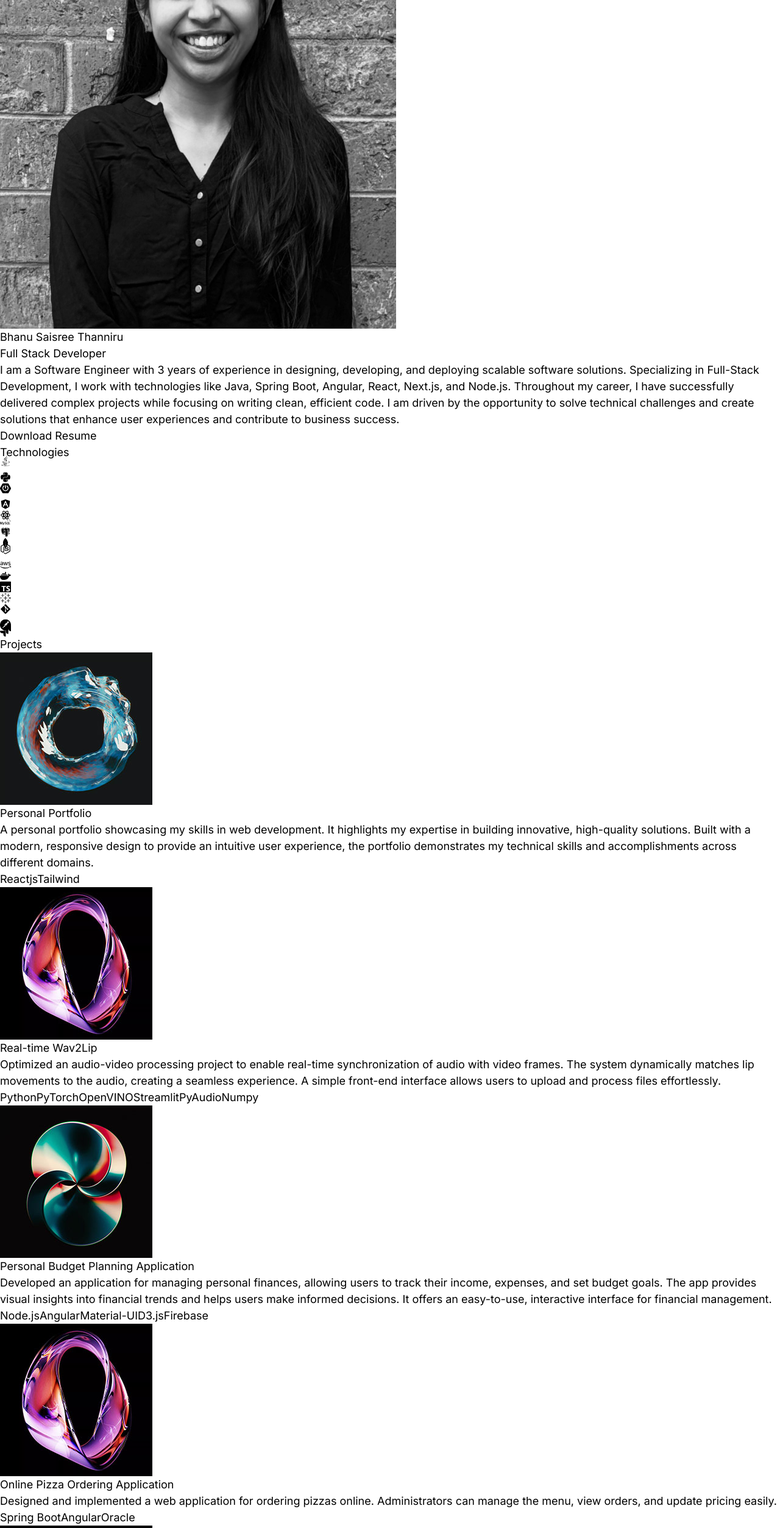
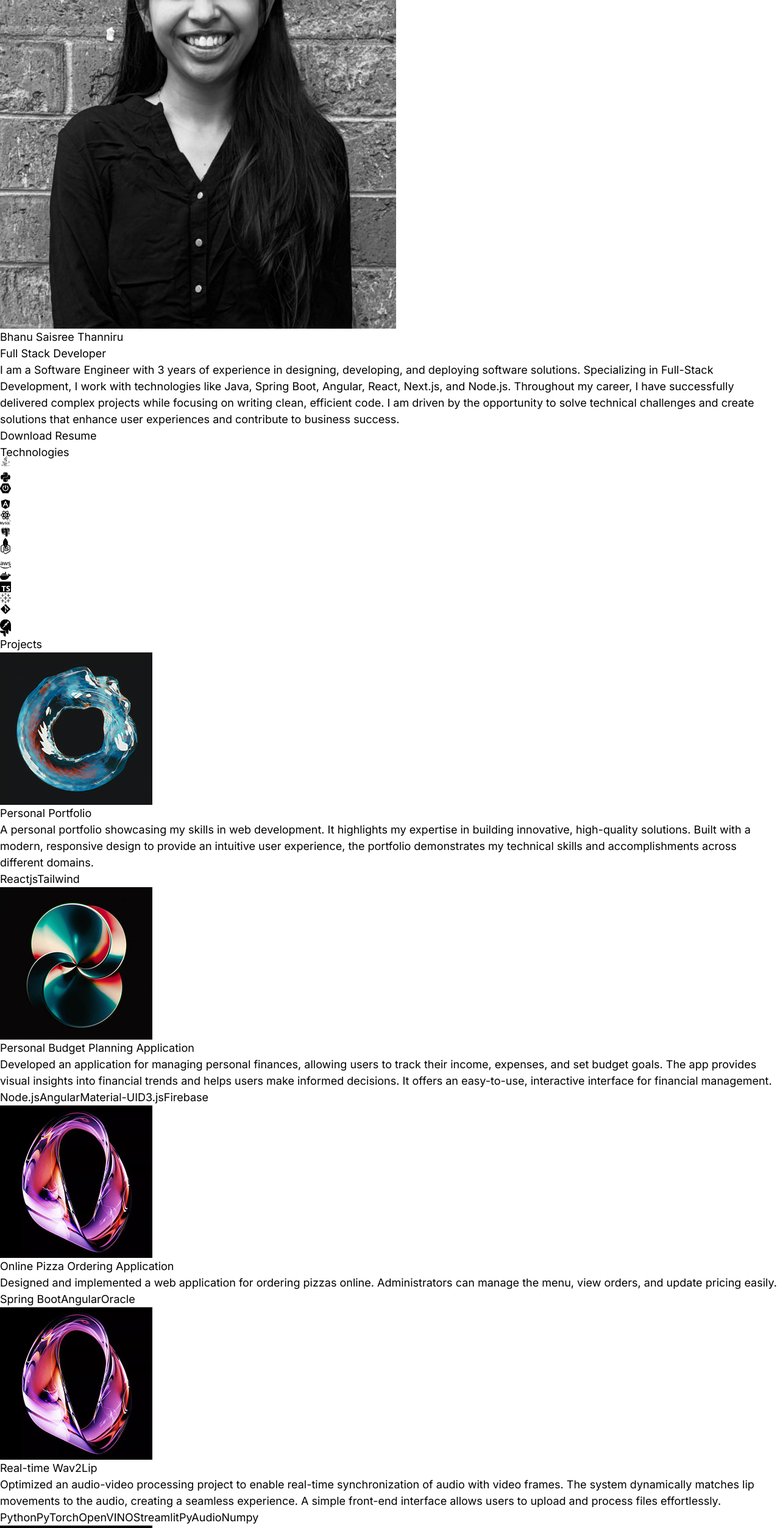
Before and after one commit to BhanuThanniru/my-portfolio, a React (Vite) app: page / in a window 1280 px wide. Shown: the part 234-2740 px from the top of the page at 61% size. Built offline with nearby package versions, Linux system fonts and the light colour scheme.

Commit message:
Update index.js

```diff
--- a/src/constants/index.js
+++ b/src/constants/index.js
@@ -3,9 +3,9 @@ import project2 from "../assets/projects/project-2.webp";
 import project3 from "../assets/projects/project-3.webp";
 import project4 from "../assets/projects/project-4.webp";
 
-export const HERO_CONTENT = `I am a Software Engineer with 3 years of experience in designing, developing, and deploying scalable software solutions. Specializing in Full-Stack Development, I work with technologies like Java, Spring Boot, Angular, React, Next.js, and Node.js. Throughout my career, I have successfully delivered complex projects while focusing on writing clean, efficient code. I am driven by the opportunity to solve technical challenges and create solutions that enhance user experiences and contribute to business success.`;
+export const HERO_CONTENT = `I am a Software Engineer with 3 years of experience in designing, developing, and deploying software solutions. Specializing in Full-Stack Development, I work with technologies like Java, Spring Boot, Angular, React, Next.js, and Node.js. Throughout my career, I have successfully delivered complex projects while focusing on writing clean, efficient code. I am driven by the opportunity to solve technical challenges and create solutions that enhance user experiences and contribute to business success.`;
 
-export const ABOUT_TEXT = `A highly adaptable and results-driven Software Engineer with over 3 years of professional experience in full-stack development, including proficiency in Java, Workflow, Node.js, and TypeScript. Skilled in developing scalable applications and optimizing business processes, with expertise in MySQL, PostgreSQL, and MongoDB. Demonstrated success in collaborating with agile teams, streamlining workflows, and delivering innovative solutions for diverse industries. Adept at embracing challenges, driving technical modernization, and leveraging tools like Docker, Azure, and Git to build efficient systems.`;
+export const ABOUT_TEXT = `A highly adaptable and results-driven Software Engineer with over 3 years of professional experience in full-stack development, including proficiency in Java, Workflow, Node.js, and TypeScript. Skilled in developing applications and optimizing business processes, with expertise in MySQL, PostgreSQL, and MongoDB. Demonstrated success in collaborating with agile teams, streamlining workflows, and delivering innovative solutions for diverse industries. Adept at embracing challenges, driving technical modernization, and leveraging tools like Docker, Azure, and Git to build efficient systems.`;
 
 export const EXPERIENCES = [
     {
@@ -32,13 +32,6 @@ export const PROJECTS = [
     "technologies": ["Reactjs", "Tailwind"]
   },
   {
-    "title": "Real-time Wav2Lip",
-    "image": project3,
-    // "description": "Modified an existing audio-video processing project by optimizing the model from PyTorch to OpenVINO for enhanced inference speed. Implemented real-time audio processing to synchronize audio with video frames dynamically. Developed a basic Streamlit front-end for an intuitive user interface, enabling seamless integration and efficient processing of audio files with silent video inputs.",
-    "description": "Optimized an audio-video processing project to enable real-time synchronization of audio with video frames. The system dynamically matches lip movements to the audio, creating a seamless experience. A simple front-end interface allows users to upload and process files effortlessly.",
-    "technologies": ["Python", "PyTorch", "OpenVINO", "Streamlit", "PyAudio", "Numpy"]
-  },
-  {
     "title": "Personal Budget Planning Application",
     "image": project2,
     //"description": "Developed a budget management application allowing users to track income, expenses, and budgets with an intuitive user interface.",
@@ -50,6 +43,13 @@ export const PROJECTS = [
     "image": project3,
     "description": "Designed and implemented a web application for ordering pizzas online. Administrators can manage the menu, view orders, and update pricing easily.",
     "technologies": ["Spring Boot", "Angular", "Oracle"]
+  },
+  {
+    "title": "Real-time Wav2Lip",
+    "image": project3,
+    // "description": "Modified an existing audio-video processing project by optimizing the model from PyTorch to OpenVINO for enhanced inference speed. Implemented real-time audio processing to synchronize audio with video frames dynamically. Developed a basic Streamlit front-end for an intuitive user interface, enabling seamless integration and efficient processing of audio files with silent video inputs.",
+    "description": "Optimized an audio-video processing project to enable real-time synchronization of audio with video frames. The system dynamically matches lip movements to the audio, creating a seamless experience. A simple front-end interface allows users to upload and process files effortlessly.",
+    "technologies": ["Python", "PyTorch", "OpenVINO", "Streamlit", "PyAudio", "Numpy"]
   },
   {
     "title": "Secret Sharing System",
```
